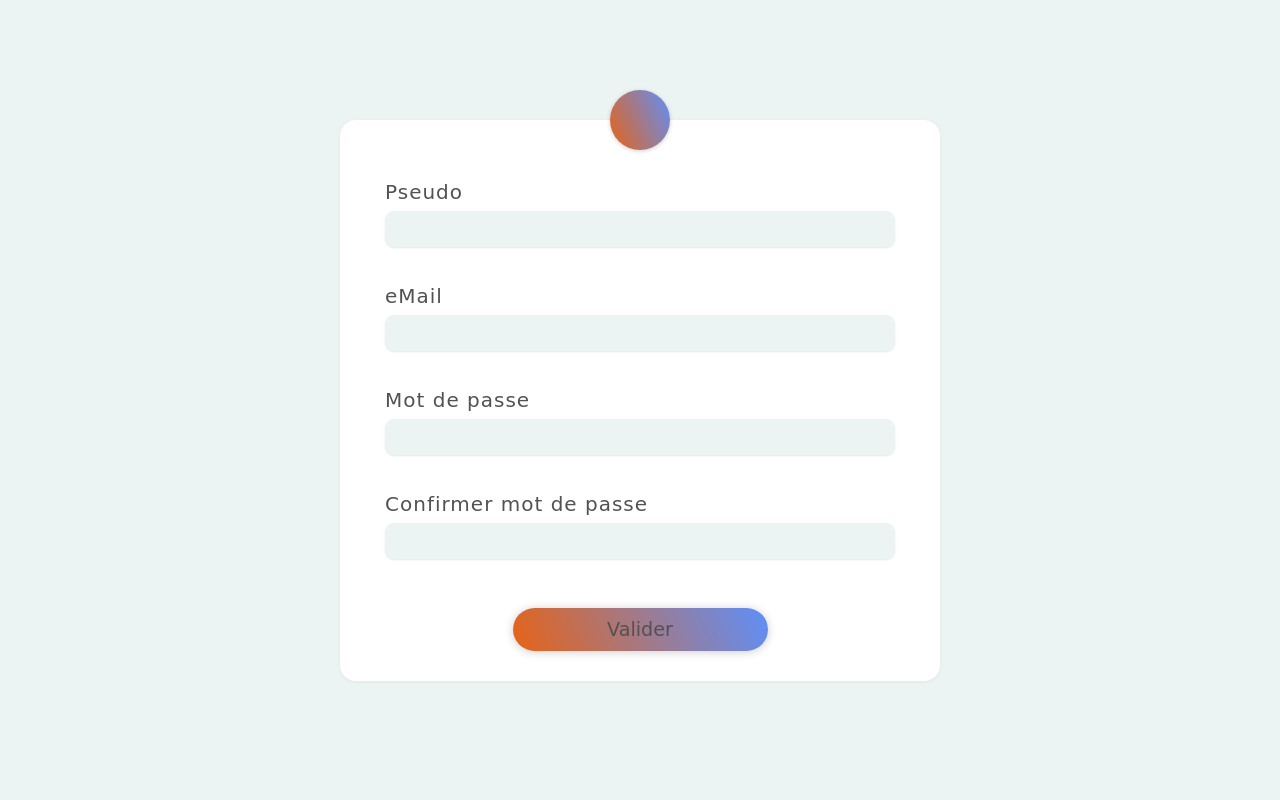
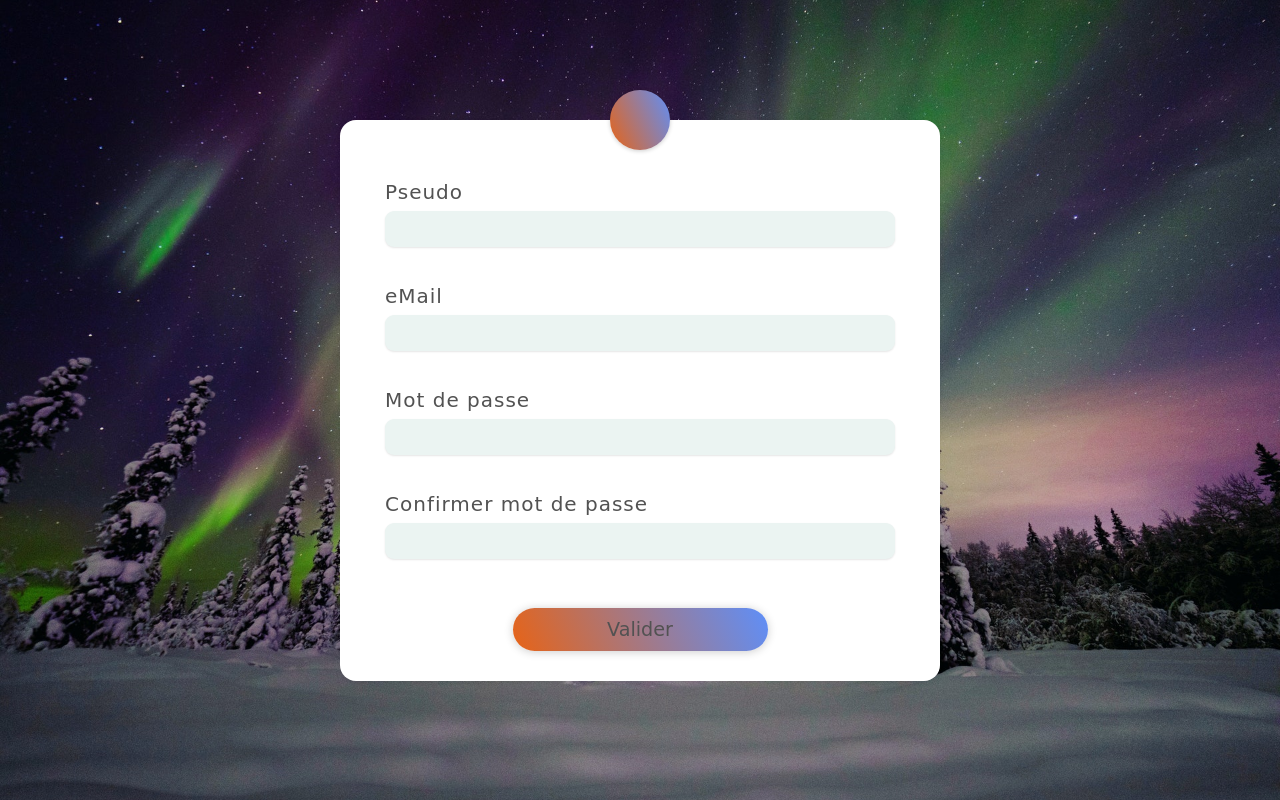
Before and after one commit to QuentinBou/FormCheckerJS, a plain HTML site: page index.html in a window 1280 px wide. Drawn offline with Linux system fonts and the light colour scheme.

Commit message:
add background

```diff
--- a/style.css
+++ b/style.css
@@ -12,6 +12,10 @@ body {
   justify-content: center;
   align-items: center;
   background: rgb(235, 244, 242);
+  background-image: url('bg.jpg');
+  background-position: center;
+  background-size: cover;
+  background-repeat: no-repeat;
 }
 form {
   width: 50%;
```
Also changed, not shown: bg.jpg (added).
